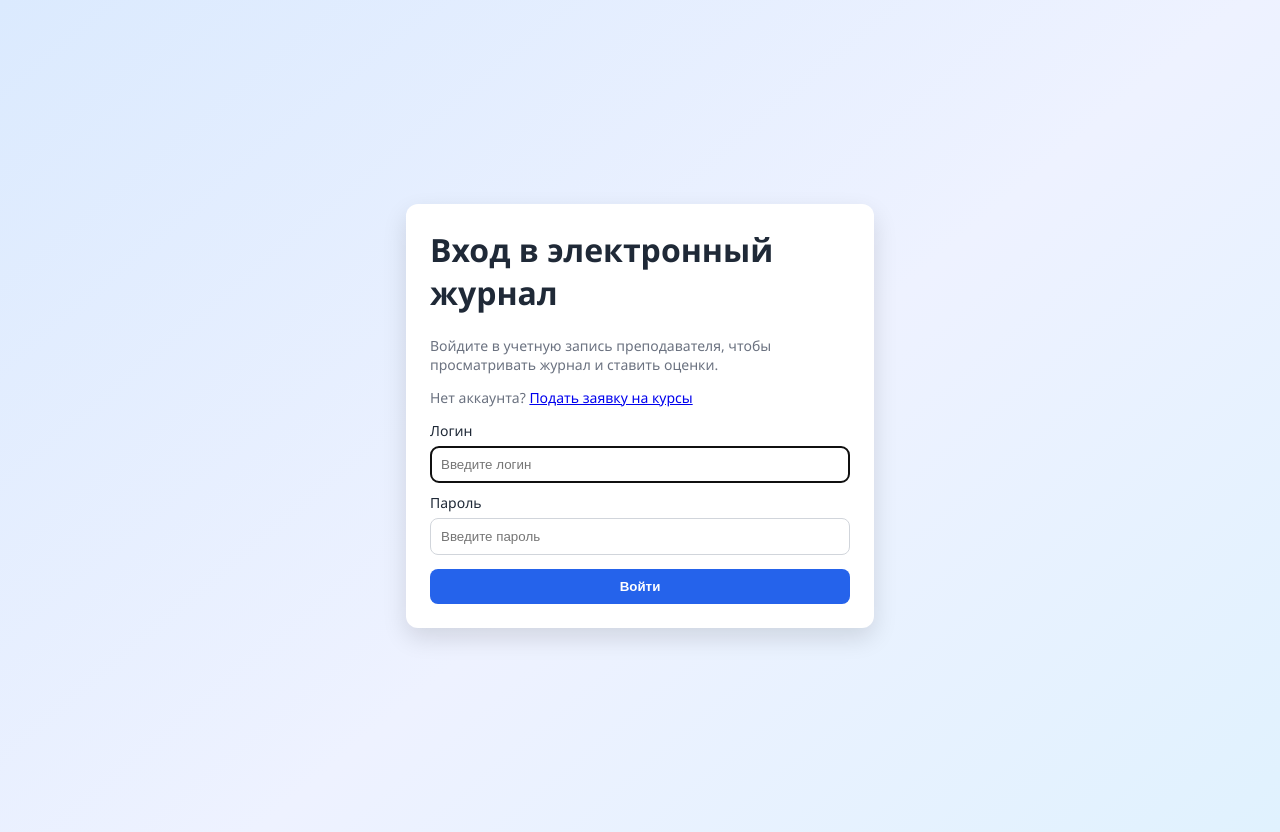
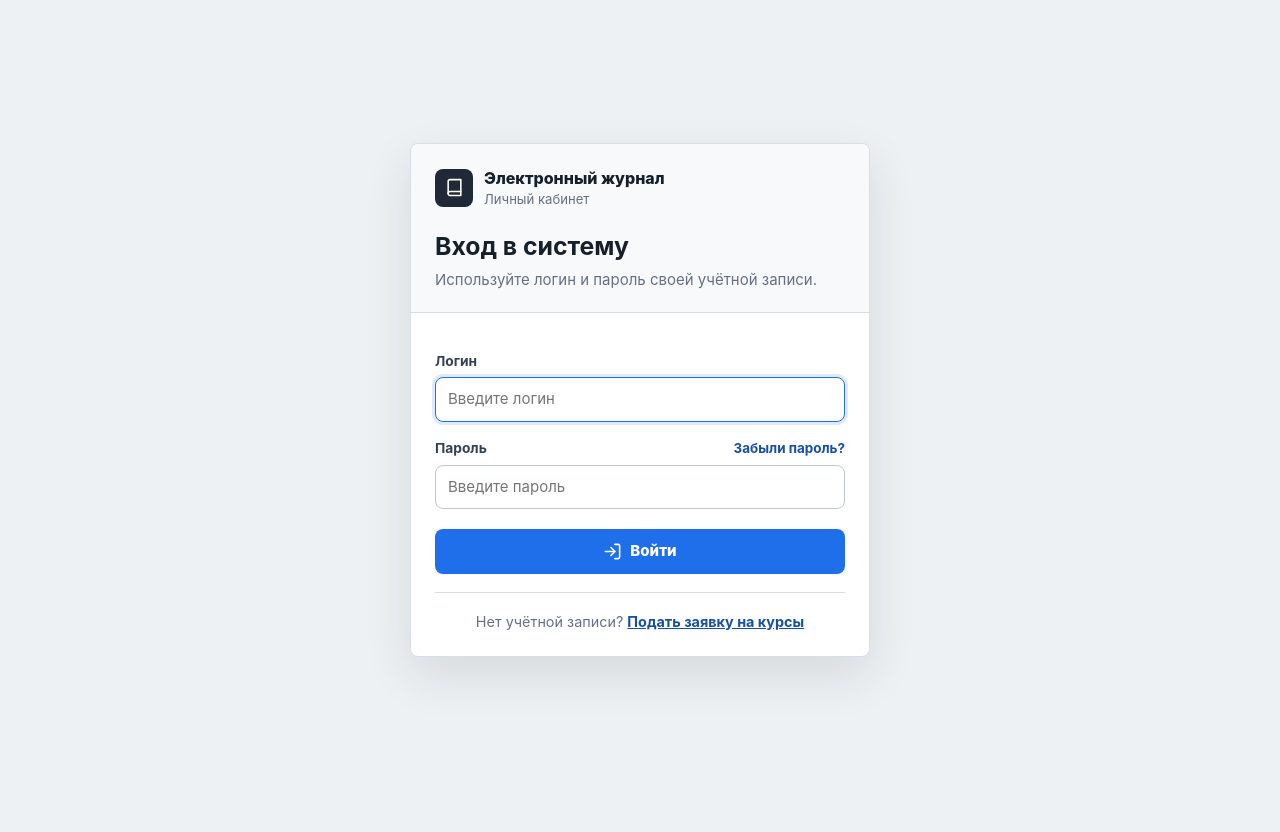
Before and after one commit to Pavel9876543/journal_cadet, a Django app: page /accounts/login/ in a window 1280 px wide. After the commit the page ends 677 px from the top, so only its background shows below. Run offline with Django 5.2, Linux system fonts and the light colour scheme.

Commit message:
Add password recovery contacts

```diff
--- a/config/settings.py
+++ b/config/settings.py
@@ -128,6 +128,7 @@ JAZZMIN_SETTINGS = {
         'journal.CourseApplication',
         'journal.TemporaryCredential',
         'journal.CourseRegistrationSettings',
+        'journal.PasswordRecoveryContact',
         'journal.AcademicYear',
         'journal.Subject',
         'journal.Instrument',
@@ -158,6 +159,7 @@ JAZZMIN_SETTINGS = {
         'journal.subjectresult': 'fas fa-clipboard-check',
         'journal.courseapplication': 'fas fa-file-signature',
         'journal.courseregistrationsettings': 'fas fa-cog',
+        'journal.passwordrecoverycontact': 'fas fa-headset',
         'journal.temporarycredential': 'fas fa-key',
     },
     'custom_links': {
--- a/config/urls.py
+++ b/config/urls.py
@@ -3,7 +3,7 @@ from django.contrib.auth import views as auth_views
 from django.urls import include, path
 
 from journal.forms import DetailedPasswordChangeForm, SiteAuthenticationForm
-from journal.views import export_student_credentials_xlsx, export_all_data_excel
+from journal.views import export_student_credentials_xlsx, export_all_data_excel, password_help_view
 
 from journal.admin_tools import (
     admin_delete_database_view,
@@ -50,6 +50,11 @@ urlpatterns = [
         name='login',
     ),
     path(
+        'accounts/password-help/',
+        password_help_view,
+        name='password_help',
+    ),
+    path(
         'accounts/password_change/',
         auth_views.PasswordChangeView.as_view(form_class=DetailedPasswordChangeForm),
         name='password_change',
--- a/journal/admin_tools.py
+++ b/journal/admin_tools.py
@@ -29,6 +29,7 @@ from .models import (
     Grade,
     GroupSubject,
     Instrument,
+    PasswordRecoveryContact,
     Student,
     StudentSubject,
     StudyGroup,
@@ -205,6 +206,7 @@ def clear_database_data() -> dict[str, int]:
             Subject,
             Instrument,
             AcademicYear,
+            PasswordRecoveryContact,
             CourseRegistrationSettings,
         ):
             deleted_count, _deleted_by_model = model.objects.all().delete()
--- a/journal/services/excel_export.py
+++ b/journal/services/excel_export.py
@@ -35,6 +35,7 @@ JOURNAL_MODEL_SHEETS = [
     ('Заявки', 'journal', 'CourseApplication'),
     ('Временные доступы', 'journal', 'TemporaryCredential'),
     ('Настройки регистрации', 'journal', 'CourseRegistrationSettings'),
+    ('Настройки восстановления', 'journal', 'PasswordRecoveryContact'),
 ]
 
 
--- /dev/null
+++ b/journal/static/journal/auth.css
@@ -0,0 +1,349 @@
+:root {
+    color-scheme: light;
+    --page: #eef1f4;
+    --surface: #ffffff;
+    --surface-muted: #f7f9fb;
+    --line: #d7dee7;
+    --line-strong: #bcc7d4;
+    --text: #17202a;
+    --muted: #667085;
+    --accent: #1f6feb;
+    --accent-strong: #174ea6;
+    --danger: #b42318;
+    --danger-bg: #fef3f2;
+    --radius: 8px;
+    --shadow: 0 18px 48px rgba(16, 24, 40, 0.11);
+    --font: Inter, -apple-system, BlinkMacSystemFont, "Segoe UI", sans-serif;
+}
+
+* {
+    box-sizing: border-box;
+}
+
+html {
+    background: var(--page);
+}
+
+body {
+    margin: 0;
+    min-height: 100vh;
+    background: var(--page);
+    color: var(--text);
+    font-family: var(--font);
+    font-size: 15px;
+    line-height: 1.5;
+}
+
+a {
+    color: var(--accent-strong);
+}
+
+.auth-shell {
+    min-height: 100vh;
+    display: grid;
+    place-items: center;
+    padding: 32px 16px;
+}
+
+.auth-panel {
+    width: min(100%, 460px);
+    overflow: hidden;
+    border: 1px solid var(--line);
+    border-radius: var(--radius);
+    background: var(--surface);
+    box-shadow: var(--shadow);
+}
+
+.auth-panel-wide {
+    width: min(100%, 680px);
+}
+
+.auth-header {
+    border-bottom: 1px solid var(--line);
+    padding: 22px 24px 20px;
+    background: var(--surface-muted);
+}
+
+.brand {
+    display: flex;
+    align-items: center;
+    gap: 11px;
+    margin-bottom: 22px;
+}
+
+.brand-mark {
+    width: 38px;
+    height: 38px;
+    display: grid;
+    place-items: center;
+    flex: 0 0 auto;
+    border-radius: var(--radius);
+    background: #1f2937;
+    color: #ffffff;
+}
+
+.icon {
+    width: 19px;
+    height: 19px;
+    flex: 0 0 auto;
+    fill: none;
+    stroke: currentColor;
+    stroke-width: 2;
+    stroke-linecap: round;
+    stroke-linejoin: round;
+}
+
+.brand-name {
+    display: block;
+    font-size: 1rem;
+    font-weight: 800;
+}
+
+.brand-context {
+    display: block;
+    color: var(--muted);
+    font-size: 0.82rem;
+}
+
+h1 {
+    margin: 0;
+    font-size: 1.55rem;
+    line-height: 1.2;
+}
+
+.lead {
+    margin: 8px 0 0;
+    color: var(--muted);
+}
+
+.auth-body {
+    padding: 22px 24px 24px;
+}
+
+.field {
+    margin-top: 16px;
+}
+
+.field:first-child {
+    margin-top: 0;
+}
+
+.field-heading {
+    display: flex;
+    align-items: baseline;
+    justify-content: space-between;
+    gap: 12px;
+    margin-bottom: 6px;
+}
+
+label {
+    color: #344054;
+    font-size: 0.86rem;
+    font-weight: 750;
+}
+
+.forgot-link {
+    font-size: 0.84rem;
+    font-weight: 750;
+    text-decoration: none;
+}
+
+.forgot-link:hover {
+    text-decoration: underline;
+}
+
+input {
+    width: 100%;
+    min-height: 44px;
+    border: 1px solid var(--line-strong);
+    border-radius: var(--radius);
+    background: #ffffff;
+    color: var(--text);
+    font: inherit;
+    outline: none;
+    padding: 10px 12px;
+    transition: border-color 0.15s ease, box-shadow 0.15s ease;
+}
+
+input:focus {
+    border-color: var(--accent);
+    box-shadow: 0 0 0 3px rgba(31, 111, 235, 0.14);
+}
+
+button,
+.button {
+    min-height: 44px;
+    display: inline-flex;
+    align-items: center;
+    justify-content: center;
+    gap: 8px;
+    border: 1px solid transparent;
+    border-radius: var(--radius);
+    padding: 10px 14px;
+    background: var(--accent);
+    color: #ffffff;
+    font: inherit;
+    font-weight: 800;
+    text-decoration: none;
+    cursor: pointer;
+    transition: background 0.15s ease, border-color 0.15s ease;
+}
+
+button {
+    width: 100%;
+    margin-top: 20px;
+}
+
+button:hover,
+.button:hover {
+    background: var(--accent-strong);
+}
+
+button:focus-visible,
+.button:focus-visible,
+a:focus-visible {
+    outline: 3px solid rgba(31, 111, 235, 0.24);
+    outline-offset: 2px;
+}
+
+.button-secondary {
+    border-color: var(--line);
+    background: #ffffff;
+    color: #344054;
+}
+
+.button-secondary:hover {
+    border-color: var(--line-strong);
+    background: var(--surface-muted);
+}
+
+.errorlist {
+    margin: 8px 0 0;
+    border: 1px solid #fecdca;
+    border-radius: var(--radius);
+    padding: 9px 11px;
+    background: var(--danger-bg);
+    color: var(--danger);
+    font-size: 0.88rem;
+}
+
+ul.errorlist {
+    list-style: none;
+}
+
+.secondary-action {
+    margin: 18px 0 0;
+    padding-top: 18px;
+    border-top: 1px solid var(--line);
+    color: var(--muted);
+    font-size: 0.9rem;
+    text-align: center;
+}
+
+.secondary-action a {
+    font-weight: 750;
+}
+
+.recovery-note {
+    display: flex;
+    align-items: flex-start;
+    gap: 10px;
+    margin-bottom: 18px;
+    border: 1px solid #bfd0ff;
+    border-radius: var(--radius);
+    padding: 12px 13px;
+    background: #eef4ff;
+    color: #194185;
+}
+
+.contact-list {
+    border-top: 1px solid var(--line);
+}
+
+.contact-row {
+    display: grid;
+    grid-template-columns: minmax(150px, 1fr) minmax(210px, 1.25fr);
+    gap: 18px;
+    padding: 17px 0;
+    border-bottom: 1px solid var(--line);
+}
+
+.contact-name {
+    font-weight: 800;
+}
+
+.contact-label {
+    margin-bottom: 4px;
+    color: var(--muted);
+    font-size: 0.78rem;
+    font-weight: 750;
+    text-transform: uppercase;
+}
+
+.phone-link {
+    display: inline-flex;
+    align-items: center;
+    gap: 7px;
+    width: fit-content;
+    color: var(--text);
+    font-size: 1rem;
+    font-weight: 800;
+    text-decoration: none;
+}
+
+.phone-link:hover {
+    color: var(--accent-strong);
+}
+
+.messengers {
+    margin-top: 8px;
+    color: #344054;
+}
+
+.empty-state {
+    border-top: 1px solid var(--line);
+    border-bottom: 1px solid var(--line);
+    padding: 18px 0;
+    color: var(--muted);
+}
+
+.page-actions {
+    display: flex;
+    justify-content: flex-end;
+    margin-top: 20px;
+}
+
+@media (max-width: 560px) {
+    .auth-shell {
+        align-items: start;
+        padding: 12px;
+    }
+
+    .auth-header,
+    .auth-body {
+        padding-left: 18px;
+        padding-right: 18px;
+    }
+
+    .contact-row {
+        grid-template-columns: 1fr;
+        gap: 10px;
+    }
+
+    input {
+        font-size: 16px;
+    }
+
+    .page-actions .button {
+        width: 100%;
+    }
+}
+
+@media (prefers-reduced-motion: reduce) {
+    *,
+    *::before,
+    *::after {
+        scroll-behavior: auto !important;
+        transition-duration: 0.01ms !important;
+    }
+}
--- a/templates/registration/login.html
+++ b/templates/registration/login.html
@@ -1,66 +1,35 @@
+{% load static %}
 <!doctype html>
 <html lang="ru">
 <head>
     <meta charset="UTF-8">
     <meta name="viewport" content="width=device-width, initial-scale=1.0">
-    <title>Вход в электронный журнал</title>
-    <style>
-        body {
-            font-family: "Segoe UI", Tahoma, sans-serif;
-            margin: 0;
-            min-height: 100vh;
-            display: flex;
-            align-items: center;
-            justify-content: center;
-            background: linear-gradient(140deg, #dbeafe, #eef2ff 55%, #e0f2fe);
-            color: #1f2937;
-            padding: 16px;
-        }
-        .card {
-            width: 100%;
-            max-width: 420px;
-            background: #fff;
-            border-radius: 12px;
-            box-shadow: 0 10px 24px rgba(0, 0, 0, 0.12);
-            padding: 24px;
-        }
-        h1 { margin-top: 0; }
-        label {
-            display: block;
-            margin-top: 10px;
-            margin-bottom: 6px;
-            font-size: 14px;
-        }
-        input {
-            width: 100%;
-            box-sizing: border-box;
-            padding: 10px;
-            border-radius: 8px;
-            border: 1px solid #d1d5db;
-        }
-        button {
-            width: 100%;
-            margin-top: 14px;
-            padding: 10px;
-            border: none;
-            border-radius: 8px;
-            background: #2563eb;
-            color: #fff;
-            font-weight: 600;
-            cursor: pointer;
-        }
-        .muted { color: #6b7280; font-size: 14px; }
-        .errorlist { color: #991b1b; }
-    </style>
+    <title>Вход | Электронный журнал</title>
+    <link rel="stylesheet" href="{% static 'journal/auth.css' %}">
 </head>
 <body>
-<div class="card">
-    <h1>Вход в электронный журнал</h1>
-    <p class="muted">Войдите в учетную запись преподавателя, чтобы просматривать журнал и ставить оценки.</p>
-    <p class="muted">Нет аккаунта? <a href="{% url 'course_registration' %}">Подать заявку на курсы</a></p>
+<main class="auth-shell">
+    <section class="auth-panel" aria-labelledby="login-title">
+        <header class="auth-header">
+            <div class="brand">
+                <span class="brand-mark" aria-hidden="true">
+                    <svg class="icon" viewBox="0 0 24 24">
+                        <path d="M4 19.5A2.5 2.5 0 0 1 6.5 17H20"></path>
+                        <path d="M4 4.5A2.5 2.5 0 0 1 6.5 2H20v20H6.5A2.5 2.5 0 0 1 4 19.5z"></path>
+                    </svg>
+                </span>
+                <span>
+                    <span class="brand-name">Электронный журнал</span>
+                    <span class="brand-context">Личный кабинет</span>
+                </span>
+            </div>
+            <h1 id="login-title">Вход в систему</h1>
+            <p class="lead">Используйте логин и пароль своей учётной записи.</p>
+        </header>
 
+        <div class="auth-body">
             {% if form.non_field_errors %}
-        <div class="errorlist">
+                <div class="errorlist" role="alert">
                     {% for error in form.non_field_errors %}
                         <div>{{ error }}</div>
                     {% endfor %}
@@ -69,22 +38,45 @@
 
             <form method="post">
                 {% csrf_token %}
+                <div class="field">
+                    <div class="field-heading">
                         <label for="id_username">Логин</label>
+                    </div>
                     {{ form.username }}
                     {% for error in form.username.errors %}
-            <div class="errorlist" data-error-for="username">{{ error }}</div>
+                        <div class="errorlist" data-error-for="username" role="alert">{{ error }}</div>
                     {% endfor %}
+                </div>
 
+                <div class="field">
+                    <div class="field-heading">
                         <label for="id_password">Пароль</label>
+                        <a class="forgot-link" href="{% url 'password_help' %}">Забыли пароль?</a>
+                    </div>
                     {{ form.password }}
                     {% for error in form.password.errors %}
-            <div class="errorlist" data-error-for="password">{{ error }}</div>
+                        <div class="errorlist" data-error-for="password" role="alert">{{ error }}</div>
                     {% endfor %}
+                </div>
 
-        <button type="submit">Войти</button>
+                <button type="submit">
+                    <svg class="icon" viewBox="0 0 24 24" aria-hidden="true">
+                        <path d="M15 3h4a2 2 0 0 1 2 2v14a2 2 0 0 1-2 2h-4"></path>
+                        <path d="m10 17 5-5-5-5"></path>
+                        <path d="M15 12H3"></path>
+                    </svg>
+                    Войти
+                </button>
                 <input type="hidden" name="next" value="{{ next }}">
             </form>
+
+            <p class="secondary-action">
+                Нет учётной записи? <a href="{% url 'course_registration' %}">Подать заявку на курсы</a>
+            </p>
         </div>
+    </section>
+</main>
+
 <script>
     document.addEventListener('DOMContentLoaded', function () {
         var form = document.querySelector('form');
```
Also changed, not shown: journal/admin.py (+33 -0 lines), journal/management/commands/seed_data.py (+17 -0 lines), journal/models.py (+40 -0 lines), journal/tests.py (+65 -0 lines), journal/views.py (+10 -0 lines), templates/registration/password_help.html (added, +82 -0 lines), journal/migrations/0003_passwordrecoverycontact.py (added). Lines whose indentation alone changed are shown as unchanged.
